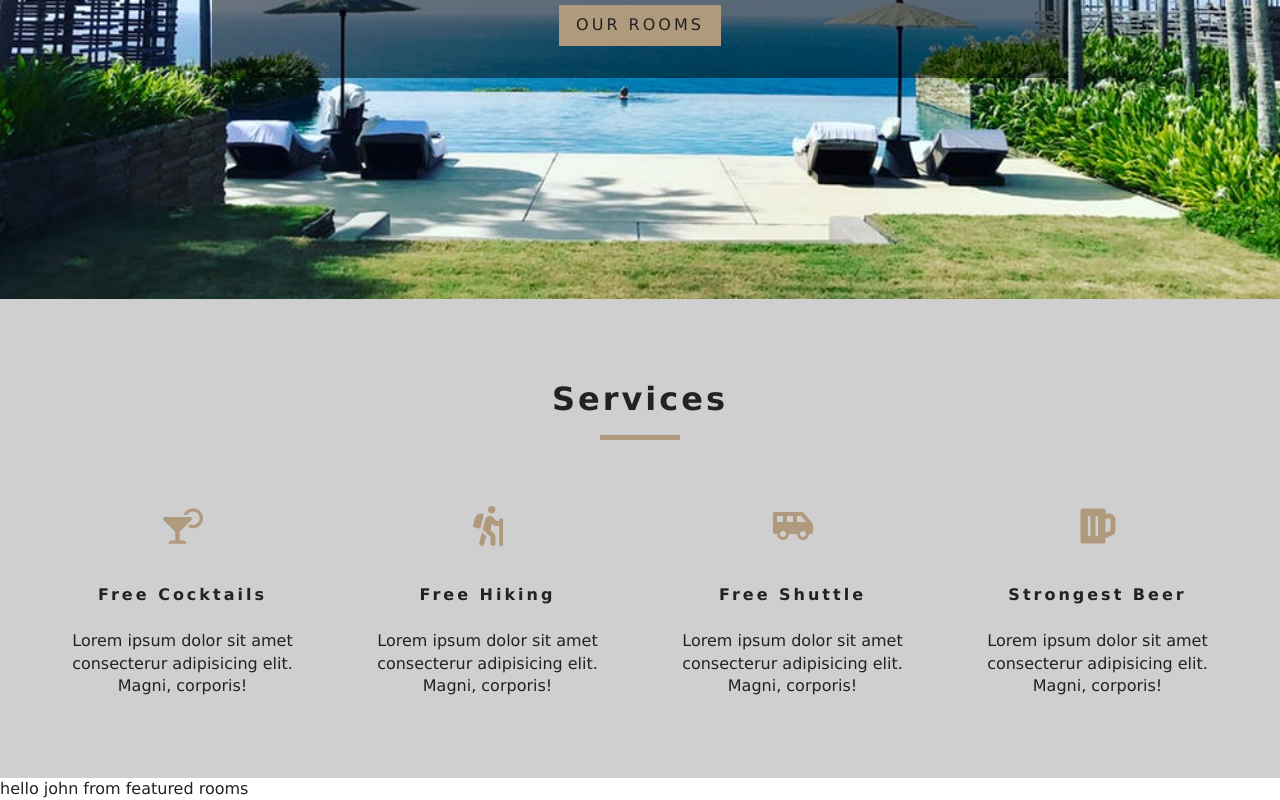
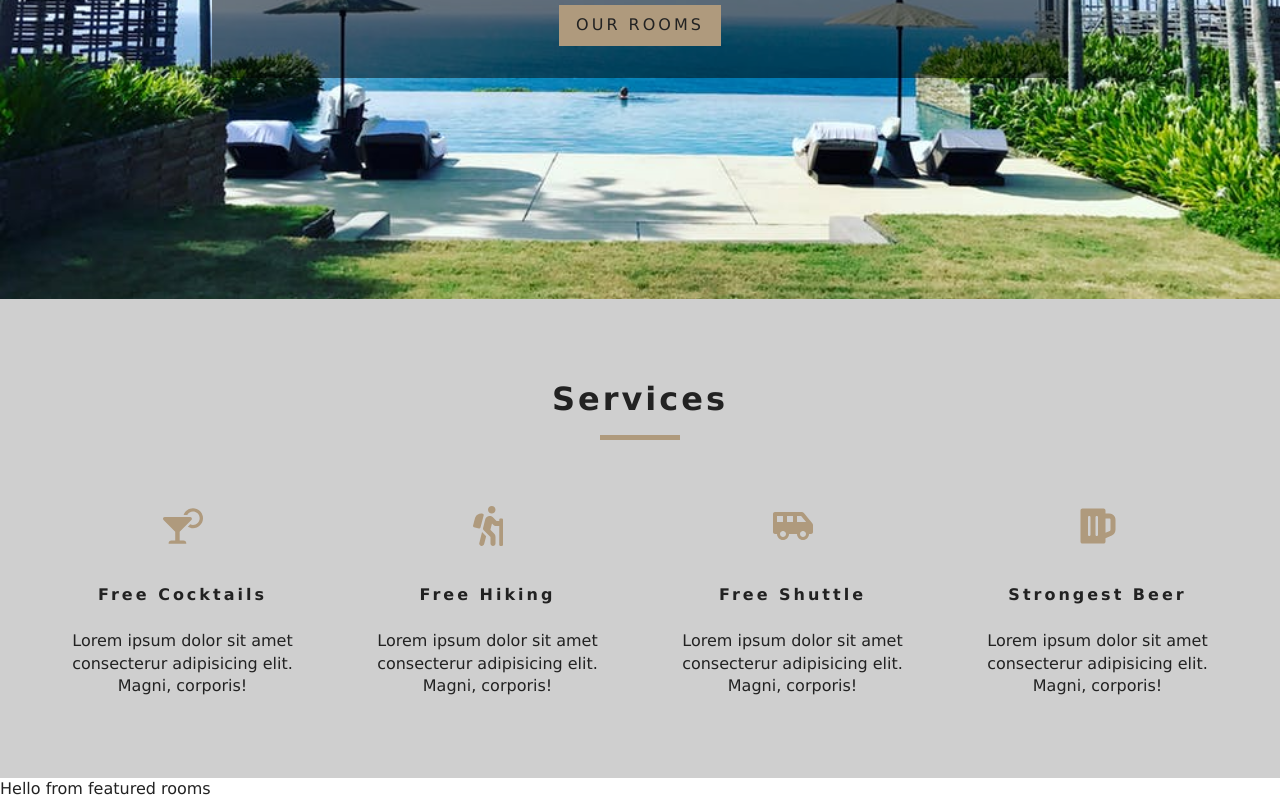
Before and after one commit to ntzwilly/resort-hotel, a React (Create React App) app: page / in a window 1280 px wide. Shown: the part 501-1301 px from the top of the page. Built offline with nearby package versions, Linux system fonts and the light colour scheme; the HTML template or start-up script is replaced by a standard one.

Commit message:
Create featured Room component

```diff
--- a/src/Context.js
+++ b/src/Context.js
@@ -1,16 +1,41 @@
 import React, { Component } from "react";
+import items from "./data";
 
 const RoomContext = React.createContext();
 // <RoomContext.Provider value={}
 
 class RoomProvider extends Component {
   state = {
-    greeting:'hello',
-    name:'john'
+    rooms: [],
+    sortedRooms: [],
+    featuredRooms: [],
+    loading: true,
   };
+
+  componentDidMount() {
+    let rooms = this.formatData(items);
+    let featuredRooms = rooms.filter((room) => room.featured === true);
+    this.setState({
+      rooms,
+      featuredRooms,
+      sortedRooms: rooms,
+      loading: false,
+    });
+  }
+
+  formatData(items) {
+    let tempItems = items.map((item) => {
+      let id = item.sys.id;
+      let images = item.fields.images.map((image) => image.fields.file.url);
+      let room = { ...item.fields, images, id };
+      return room;
+    });
+    return tempItems;
+  }
+
   render() {
     return (
-      <RoomContext.Provider value={{...this.state}}>
+      <RoomContext.Provider value={{ ...this.state }}>
         {this.props.children}
       </RoomContext.Provider>
     );
--- a/src/components/FeaturedRooms.js
+++ b/src/components/FeaturedRooms.js
@@ -4,10 +4,11 @@
 export default class FeaturedRooms extends Component {
   static contextType = RoomContext;
   render() {
-    const { name, greeting } = this.context;
+    const {featuredRooms : rooms} = this.context
+    console.log(rooms)
     return (
       <div>
-        {greeting} {name} from featured rooms
+        Hello from featured rooms
       </div>
     );
   }
```
